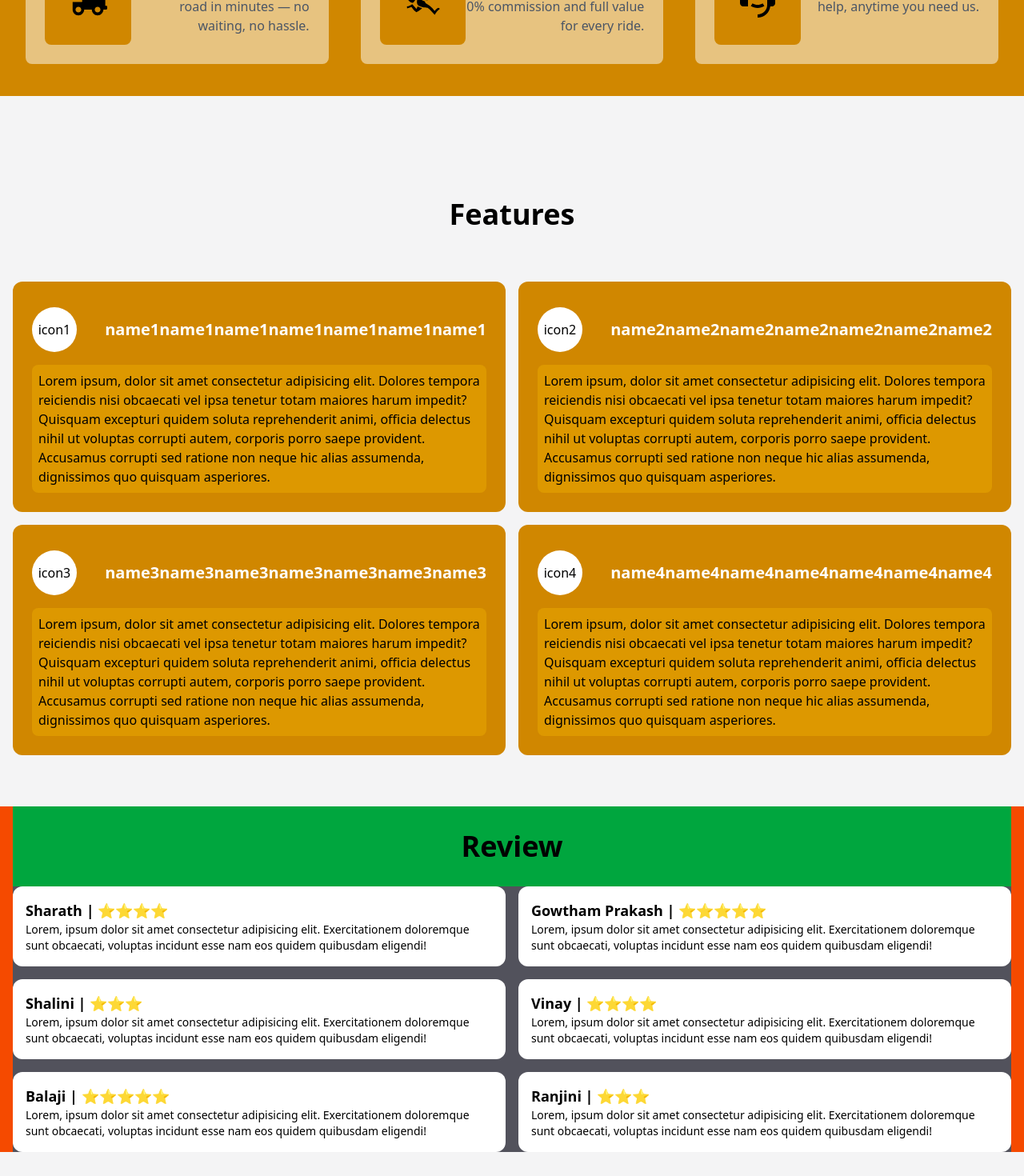
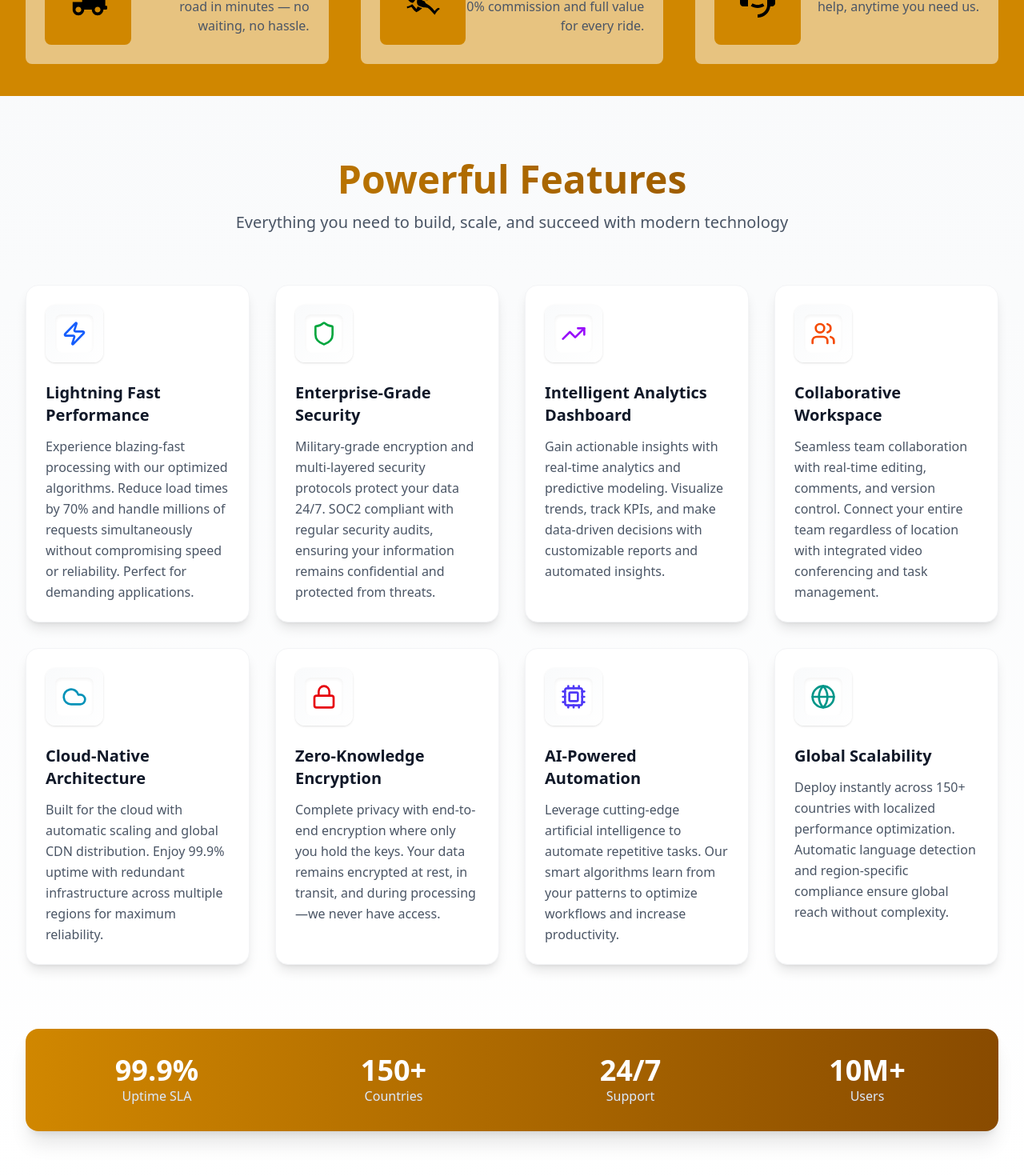
Before and after one commit to BadBoy-Github/RIDER, a React (Vite) app: page / in a window 1280 px wide. Shown: the part 760-2230 px from the top of the page at 80% size. Built offline with nearby package versions, Linux system fonts and the light colour scheme.

Commit message:
featured section changed

```diff
--- a/package.json
+++ b/package.json
@@ -11,6 +11,7 @@
   },
   "dependencies": {
     "@tailwindcss/vite": "^4.1.14",
+    "lucide-react": "^0.562.0",
     "react": "^19.1.1",
     "react-dom": "^19.1.1",
     "react-icons": "^5.5.0",
--- a/src/components/Features.jsx
+++ b/src/components/Features.jsx
@@ -1,55 +1,136 @@
+import {
+  Zap,
+  Shield,
+  TrendingUp,
+  Users,
+  Cloud,
+  Lock,
+  Cpu,
+  Globe,
+} from "lucide-react";
+
 const features = [
   {
-    icon: "icon1",
-    name: "name1name1name1name1name1name1name1",
+    icon: <Zap className="w-8 h-8 text-blue-600" />,
+    name: "Lightning Fast Performance",
     content:
-      "Lorem ipsum, dolor sit amet consectetur adipisicing elit. Dolores tempora reiciendis nisi obcaecati vel ipsa tenetur totam maiores harum impedit? Quisquam excepturi quidem soluta reprehenderit animi, officia delectus nihil ut voluptas corrupti autem, corporis porro saepe provident. Accusamus corrupti sed ratione non neque hic alias assumenda, dignissimos quo quisquam asperiores.",
+      "Experience blazing-fast processing with our optimized algorithms. Reduce load times by 70% and handle millions of requests simultaneously without compromising speed or reliability. Perfect for demanding applications.",
   },
   {
-    icon: "icon2",
-    name: "name2name2name2name2name2name2name2",
+    icon: <Shield className="w-8 h-8 text-green-600" />,
+    name: "Enterprise-Grade Security",
     content:
-      "Lorem ipsum, dolor sit amet consectetur adipisicing elit. Dolores tempora reiciendis nisi obcaecati vel ipsa tenetur totam maiores harum impedit? Quisquam excepturi quidem soluta reprehenderit animi, officia delectus nihil ut voluptas corrupti autem, corporis porro saepe provident. Accusamus corrupti sed ratione non neque hic alias assumenda, dignissimos quo quisquam asperiores.",
+      "Military-grade encryption and multi-layered security protocols protect your data 24/7. SOC2 compliant with regular security audits, ensuring your information remains confidential and protected from threats.",
   },
   {
-    icon: "icon3",
-    name: "name3name3name3name3name3name3name3",
+    icon: <TrendingUp className="w-8 h-8 text-purple-600" />,
+    name: "Intelligent Analytics Dashboard",
     content:
-      "Lorem ipsum, dolor sit amet consectetur adipisicing elit. Dolores tempora reiciendis nisi obcaecati vel ipsa tenetur totam maiores harum impedit? Quisquam excepturi quidem soluta reprehenderit animi, officia delectus nihil ut voluptas corrupti autem, corporis porro saepe provident. Accusamus corrupti sed ratione non neque hic alias assumenda, dignissimos quo quisquam asperiores.",
+      "Gain actionable insights with real-time analytics and predictive modeling. Visualize trends, track KPIs, and make data-driven decisions with customizable reports and automated insights.",
   },
   {
-    icon: "icon4",
-    name: "name4name4name4name4name4name4name4",
+    icon: <Users className="w-8 h-8 text-orange-600" />,
+    name: "Collaborative Workspace",
     content:
-      "Lorem ipsum, dolor sit amet consectetur adipisicing elit. Dolores tempora reiciendis nisi obcaecati vel ipsa tenetur totam maiores harum impedit? Quisquam excepturi quidem soluta reprehenderit animi, officia delectus nihil ut voluptas corrupti autem, corporis porro saepe provident. Accusamus corrupti sed ratione non neque hic alias assumenda, dignissimos quo quisquam asperiores.",
+      "Seamless team collaboration with real-time editing, comments, and version control. Connect your entire team regardless of location with integrated video conferencing and task management.",
+  },
+  {
+    icon: <Cloud className="w-8 h-8 text-cyan-600" />,
+    name: "Cloud-Native Architecture",
+    content:
+      "Built for the cloud with automatic scaling and global CDN distribution. Enjoy 99.9% uptime with redundant infrastructure across multiple regions for maximum reliability.",
+  },
+  {
+    icon: <Lock className="w-8 h-8 text-red-600" />,
+    name: "Zero-Knowledge Encryption",
+    content:
+      "Complete privacy with end-to-end encryption where only you hold the keys. Your data remains encrypted at rest, in transit, and during processing—we never have access.",
+  },
+  {
+    icon: <Cpu className="w-8 h-8 text-indigo-600" />,
+    name: "AI-Powered Automation",
+    content:
+      "Leverage cutting-edge artificial intelligence to automate repetitive tasks. Our smart algorithms learn from your patterns to optimize workflows and increase productivity.",
+  },
+  {
+    icon: <Globe className="w-8 h-8 text-teal-600" />,
+    name: "Global Scalability",
+    content:
+      "Deploy instantly across 150+ countries with localized performance optimization. Automatic language detection and region-specific compliance ensure global reach without complexity.",
   },
 ];
 
 const Features = () => {
   return (
-    <>
-      <section id="feature" className="container mx-auto h-fit pt-16">
-        <div className="h-full px-4">
-          <div className="w-full flex items-center justify-center h-[10%] text-4xl py-16 font-semibold">
-            Features
+    <section
+      id="features"
+      className="relative overflow-hidden py-20 px-4 sm:px-6 lg:px-8"
+    >
+      <div className="absolute inset-0 bg-gradient-to-b from-gray-50 to-white" />
+
+      <div className="relative max-w-7xl mx-auto">
+        {/* Header */}
+        <div className="text-center mb-16">
+          <h2 className="text-4xl md:text-5xl font-bold bg-gradient-to-r from-yellow-600 to-yellow-800 bg-clip-text text-transparent">
+            Powerful Features
+          </h2>
+          <p className="mt-4 text-xl text-gray-600 max-w-3xl mx-auto">
+            Everything you need to build, scale, and succeed with modern
+            technology
+          </p>
         </div>
-          <div className="h-fit w-full grid grid-cols-1 lg:grid-cols-2 gap-4">
-            {features.map((item, index) => (
+
+        {/* Features Grid */}
+        <div className="grid grid-cols-1 md:grid-cols-2 lg:grid-cols-4 gap-8">
+          {features.map((feature, index) => (
             <div
-                className="bg-yellow-600 rounded-xl p-6 h-fit"
               key={index}
+              className="group relative bg-white rounded-2xl shadow-lg hover:shadow-2xl transition-all duration-300 hover:-translate-y-2 p-6 border border-gray-100 cursor-pointer"
             >
-                <div className="flex items-center justify-between pt-2 pb-4">
-                  <div className="bg-white h-14 w-14 rounded-full p-2 flex items-center justify-center">{item.icon}</div>
-                  <div className="text-white font-bold text-xl">{item.name}</div>
+              {/* Icon Container */}
+              <div className="mb-6 p-3 bg-gradient-to-br from-gray-50 to-white rounded-xl w-fit shadow-sm">
+                <div className="p-2 bg-white rounded-lg shadow-inner">
+                  {feature.icon}
                 </div>
-                <div className="bg-yellow-500/40 rounded-lg p-2">{item.content}</div>
+              </div>
+
+              {/* Title */}
+              <h3 className="text-xl font-bold text-gray-900 mb-3 group-hover:text-yellow-600 transition-colors">
+                {feature.name}
+              </h3>
+
+              {/* Description */}
+              <p className="text-gray-600 leading-relaxed">{feature.content}</p>
+
+              {/* Hover Effect Background */}
+              <div className="absolute inset-0 rounded-2xl bg-gradient-to-r from-blue-50/0 via-blue-50/0 to-blue-50/0 group-hover:from-blue-50/30 group-hover:via-purple-50/20 group-hover:to-blue-50/30 transition-all duration-500 -z-10" />
             </div>
           ))}
         </div>
+
+        {/* Stats Bar */}
+        <div className="mt-20 bg-gradient-to-r from-yellow-600 to-yellow-800 rounded-2xl shadow-xl p-8 text-white">
+          <div className="grid grid-cols-2 md:grid-cols-4 gap-8 text-center">
+            <div>
+              <div className="text-4xl font-bold">99.9%</div>
+              <div className="text-blue-100">Uptime SLA</div>
+            </div>
+            <div>
+              <div className="text-4xl font-bold">150+</div>
+              <div className="text-blue-100">Countries</div>
+            </div>
+            <div>
+              <div className="text-4xl font-bold">24/7</div>
+              <div className="text-blue-100">Support</div>
+            </div>
+            <div>
+              <div className="text-4xl font-bold">10M+</div>
+              <div className="text-blue-100">Users</div>
+            </div>
+          </div>
+        </div>
       </div>
     </section>
-    </>
   );
 };
 
```
Also changed, not shown: 1 other file (tests, documents, lock files or other folders). Lines whose indentation alone changed are shown as unchanged.
